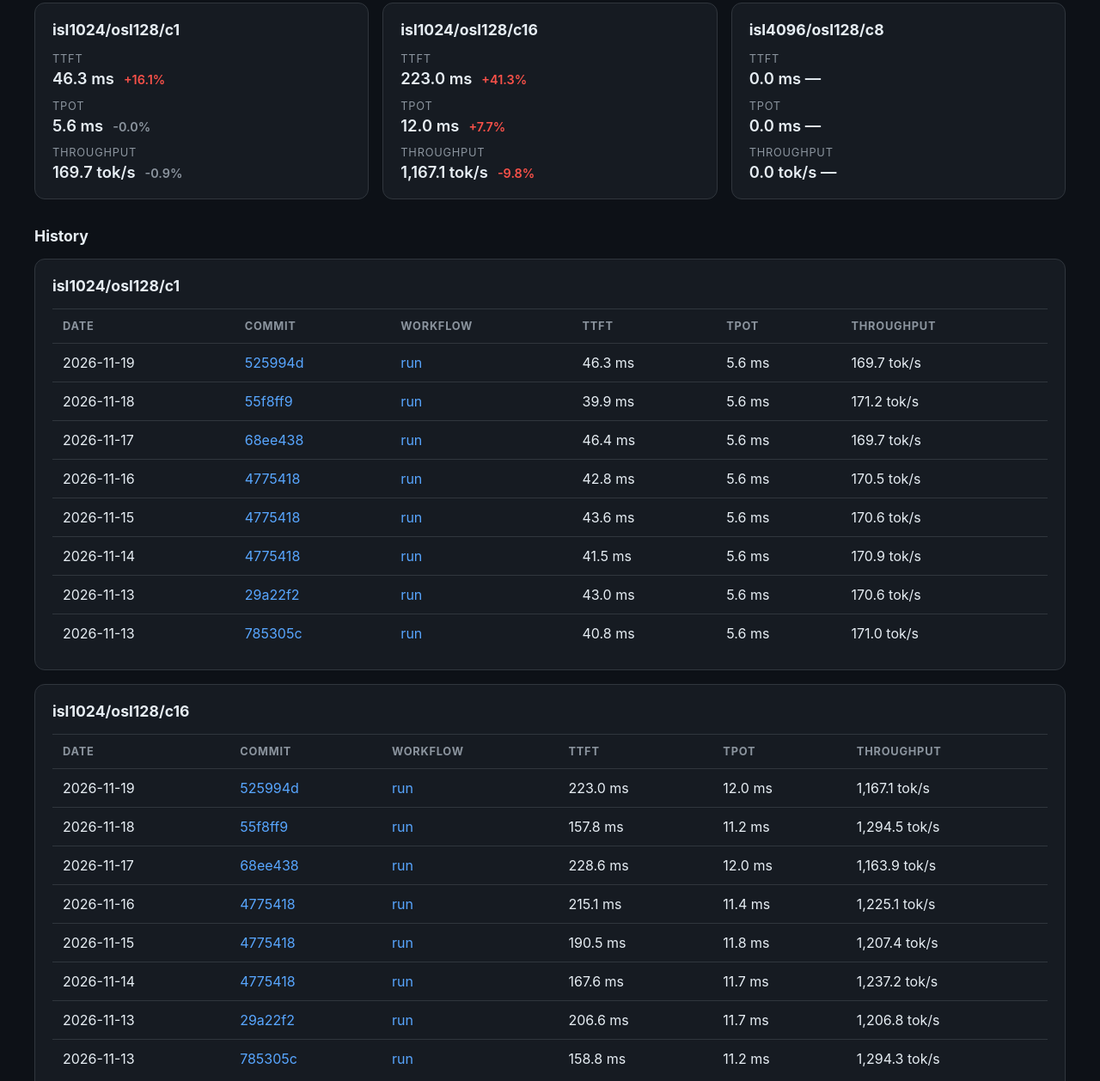
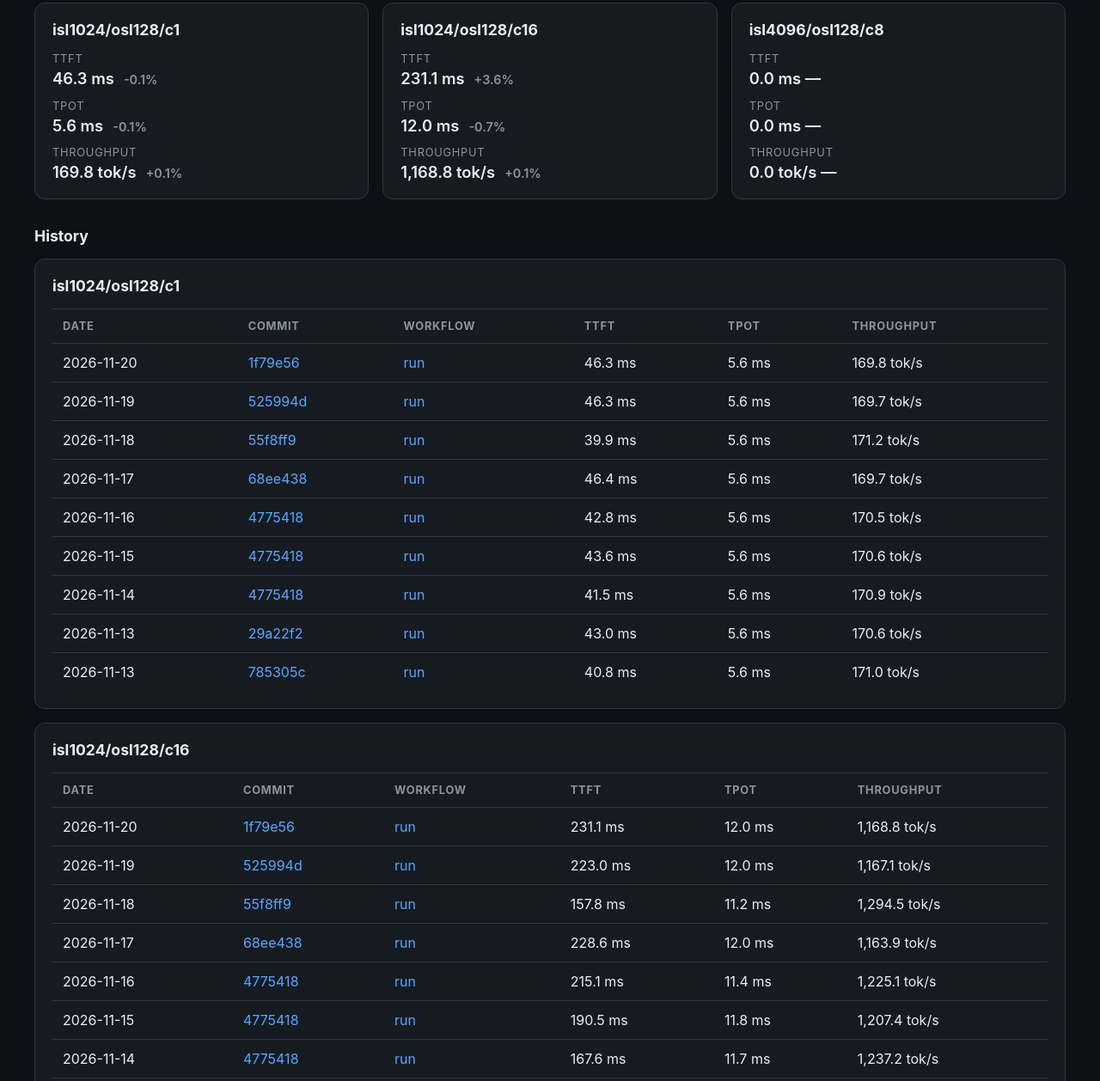
Before and after one commit to ROCm/rocm-aic, a plain HTML site: page vllm-emul-performance/index.html in a window 1280 px wide. Shown: the part 468-1726 px from the top of the page at 86% size. Drawn offline with Linux system fonts and the light colour scheme.

Commit message:
perf: publish vllm-emul metrics from 1f79e56463a5d76e3b60988a8e6ca5eb5db361d3
Generated by rocm-aic-vllm-emul-performance.yml. [skip ci]

```diff
--- a/vllm-emul-performance/index.html
+++ b/vllm-emul-performance/index.html
@@ -53,7 +53,7 @@
       Tracks the vLLM emulator (llm-emu) performance envelope as a baseline before dedicated hardware lanes are available.
     </p>
     <p class="meta">
-      Latest run: 2026-11-19 · commit <a href="https://github.com/ROCm/rocm-aic/commit/525994d1833f25e892ba91a1a9bc908a80098631">525994d</a> · <a href="https://github.com/ROCm/rocm-aic/actions/runs/44525626263">workflow run</a>
+      Latest run: 2026-11-20 · commit <a href="https://github.com/ROCm/rocm-aic/commit/1f79e56463a5d76e3b60988a8e6ca5eb5db361d3">1f79e56</a> · <a href="https://github.com/ROCm/rocm-aic/actions/runs/44737332642">workflow run</a>
     </p>
 
     <section class="config">
@@ -71,17 +71,17 @@
       <section class="card">
         <h2>isl1024/osl128/c1</h2>
         <dl>
-          <div><dt>TTFT</dt><dd>46.3 ms <span class="delta down">+16.1%</span></dd></div>
-          <div><dt>TPOT</dt><dd>5.6 ms <span class="delta flat">-0.0%</span></dd></div>
-          <div><dt>Throughput</dt><dd>169.7 tok/s <span class="delta flat">-0.9%</span></dd></div>
+          <div><dt>TTFT</dt><dd>46.3 ms <span class="delta flat">-0.1%</span></dd></div>
+          <div><dt>TPOT</dt><dd>5.6 ms <span class="delta flat">-0.1%</span></dd></div>
+          <div><dt>Throughput</dt><dd>169.8 tok/s <span class="delta flat">+0.1%</span></dd></div>
         </dl>
       </section>
       <section class="card">
         <h2>isl1024/osl128/c16</h2>
         <dl>
-          <div><dt>TTFT</dt><dd>223.0 ms <span class="delta down">+41.3%</span></dd></div>
-          <div><dt>TPOT</dt><dd>12.0 ms <span class="delta down">+7.7%</span></dd></div>
-          <div><dt>Throughput</dt><dd>1,167.1 tok/s <span class="delta down">-9.8%</span></dd></div>
+          <div><dt>TTFT</dt><dd>231.1 ms <span class="delta flat">+3.6%</span></dd></div>
+          <div><dt>TPOT</dt><dd>12.0 ms <span class="delta flat">-0.7%</span></dd></div>
+          <div><dt>Throughput</dt><dd>1,168.8 tok/s <span class="delta flat">+0.1%</span></dd></div>
         </dl>
       </section>
       <section class="card">
@@ -112,6 +112,13 @@
           </thead>
           <tbody>
             <tr>
+              <td>2026-11-20</td>
+              <td><a href="https://github.com/ROCm/rocm-aic/commit/1f79e56463a5d76e3b60988a8e6ca5eb5db361d3">1f79e56</a></td>
+              <td><a href="https://github.com/ROCm/rocm-aic/actions/runs/44737332642">run</a></td>
+              <td>46.3 ms</td>
+              <td>5.6 ms</td>
+              <td>169.8 tok/s</td>
+            </tr><tr>
               <td>2026-11-19</td>
               <td><a href="https://github.com/ROCm/rocm-aic/commit/525994d1833f25e892ba91a1a9bc908a80098631">525994d</a></td>
               <td><a href="https://github.com/ROCm/rocm-aic/actions/runs/44525626263">run</a></td>
@@ -186,6 +193,13 @@
           </thead>
           <tbody>
             <tr>
+              <td>2026-11-20</td>
+              <td><a href="https://github.com/ROCm/rocm-aic/commit/1f79e56463a5d76e3b60988a8e6ca5eb5db361d3">1f79e56</a></td>
+              <td><a href="https://github.com/ROCm/rocm-aic/actions/runs/44737332642">run</a></td>
+              <td>231.1 ms</td>
+              <td>12.0 ms</td>
+              <td>1,168.8 tok/s</td>
+            </tr><tr>
               <td>2026-11-19</td>
               <td><a href="https://github.com/ROCm/rocm-aic/commit/525994d1833f25e892ba91a1a9bc908a80098631">525994d</a></td>
               <td><a href="https://github.com/ROCm/rocm-aic/actions/runs/44525626263">run</a></td>
@@ -260,6 +274,13 @@
           </thead>
           <tbody>
             <tr>
+              <td>2026-11-20</td>
+              <td><a href="https://github.com/ROCm/rocm-aic/commit/1f79e56463a5d76e3b60988a8e6ca5eb5db361d3">1f79e56</a></td>
+              <td><a href="https://github.com/ROCm/rocm-aic/actions/runs/44737332642">run</a></td>
+              <td>0.0 ms</td>
+              <td>0.0 ms</td>
+              <td>0.0 tok/s</td>
+            </tr><tr>
               <td>2026-11-19</td>
               <td><a href="https://github.com/ROCm/rocm-aic/commit/525994d1833f25e892ba91a1a9bc908a80098631">525994d</a></td>
               <td><a href="https://github.com/ROCm/rocm-aic/actions/runs/44525626263">run</a></td>
```
Also changed, not shown: 1 other file.
